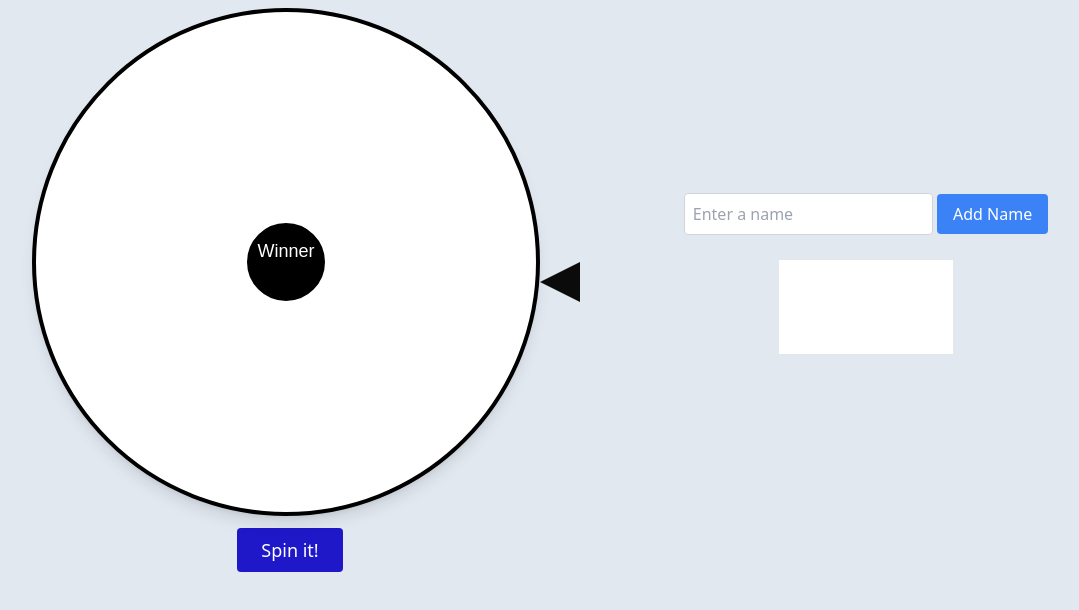
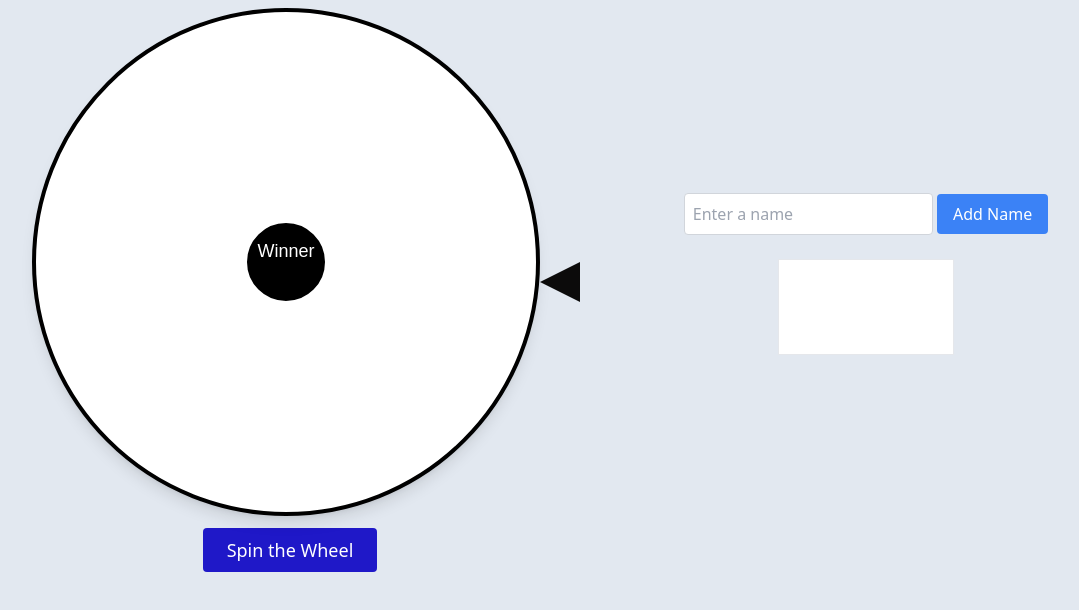
Before and after one commit to mdimamhosen/Task_One_Spin_wheel, a website built with Vite: page index.html in a window 1280 px wide. Shown: the part 144-754 px from the top of the page, without its empty margins (54-1133 px from the left). Built offline with nearby package versions, Linux system fonts and the light colour scheme.

Commit message:
final commit

```diff
--- a/index.html
+++ b/index.html
@@ -36,7 +36,7 @@
                 onclick="spin()"
                 class="px-6 py-2 text-lg bg-[#1F18C8] text-white rounded hover:bg-[#130eb6] transition duration-300 ml-2"
               >
-                Spin it!
+                Spin the Wheel
               </button>
             </div>
           </div>
```
